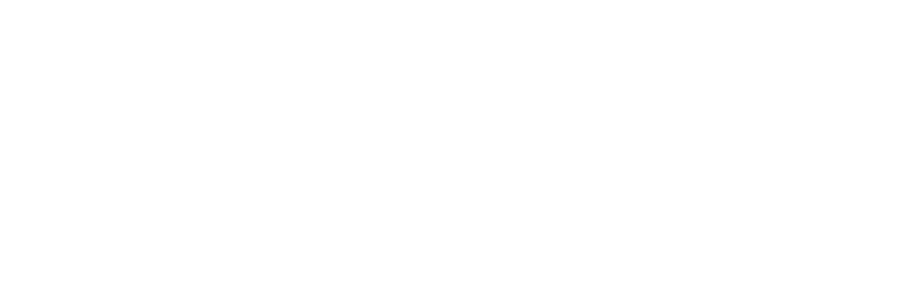
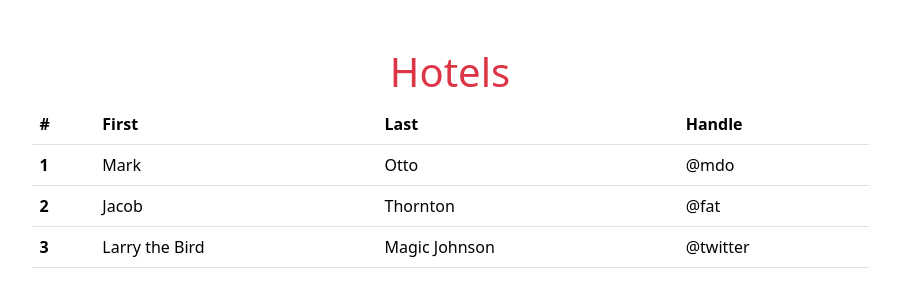
Before and after one commit to pierluigicarrieri/php-hotel, a PHP site: page / in a window 1280 px wide. Before the commit the part shown is empty. Shown: the top 307 px of the page, without its empty margins (190-1090 px from the left). Run offline with PHP 8.4, Linux system fonts and the light colour scheme.

Commit message:
Added data

```diff
--- a/index.php
+++ b/index.php
@@ -1,4 +1,44 @@
 <?php
+
+    $hotels = [
+
+        [
+            'name' => 'Hotel Belvedere',
+            'description' => 'Hotel Belvedere Descrizione',
+            'parking' => true,
+            'vote' => 4,
+            'distance_to_center' => 10.4
+        ],
+        [
+            'name' => 'Hotel Futuro',
+            'description' => 'Hotel Futuro Descrizione',
+            'parking' => true,
+            'vote' => 2,
+            'distance_to_center' => 2
+        ],
+        [
+            'name' => 'Hotel Rivamare',
+            'description' => 'Hotel Rivamare Descrizione',
+            'parking' => false,
+            'vote' => 1,
+            'distance_to_center' => 1
+        ],
+        [
+            'name' => 'Hotel Bellavista',
+            'description' => 'Hotel Bellavista Descrizione',
+            'parking' => false,
+            'vote' => 5,
+            'distance_to_center' => 5.5
+        ],
+        [
+            'name' => 'Hotel Milano',
+            'description' => 'Hotel Milano Descrizione',
+            'parking' => true,
+            'vote' => 2,
+            'distance_to_center' => 50
+        ],
+
+    ];
 
 ?>
 
@@ -7,13 +47,53 @@
 
 <!DOCTYPE html>
 <html lang="en">
+
 <head>
     <meta charset="UTF-8">
     <meta name="viewport" content="width=device-width, initial-scale=1.0">
     <link href="https://cdn.jsdelivr.net/npm/bootstrap@5.3.1/dist/css/bootstrap.min.css" rel="stylesheet" integrity="sha384-4bw+/aepP/YC94hEpVNVgiZdgIC5+VKNBQNGCHeKRQN+PtmoHDEXuppvnDJzQIu9" crossorigin="anonymous">
     <title>php-hotel</title>
 </head>
+
 <body>
 
+    <div class="container">
+
+        <h1 class="mt-5 text-danger text-center">Hotels</h1>
+
+        <table class="table w-75 m-auto">
+            <thead>
+                <tr>
+                    <th scope="col">#</th>
+                    <th scope="col">First</th>
+                    <th scope="col">Last</th>
+                    <th scope="col">Handle</th>
+                </tr>
+            </thead>
+            <tbody>
+                <tr>
+                    <th scope="row">1</th>
+                    <td>Mark</td>
+                    <td>Otto</td>
+                    <td>@mdo</td>
+                </tr>
+                <tr>
+                    <th scope="row">2</th>
+                    <td>Jacob</td>
+                    <td>Thornton</td>
+                    <td>@fat</td>
+                </tr>
+                <tr>
+                    <th scope="row">3</th>
+                    <td>Larry the Bird</td>
+                    <td>Magic Johnson</td>
+                    <td>@twitter</td>
+                </tr>
+            </tbody>
+        </table>
+
+    </div>
+
 </body>
+
 </html>
```
